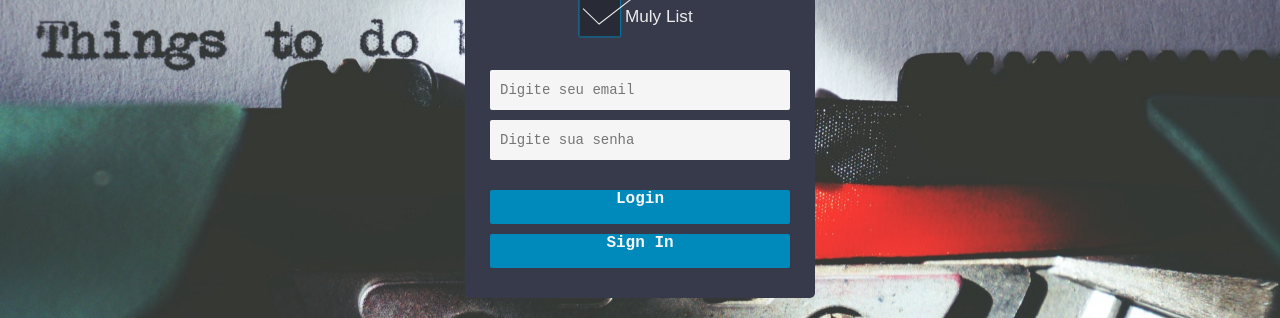
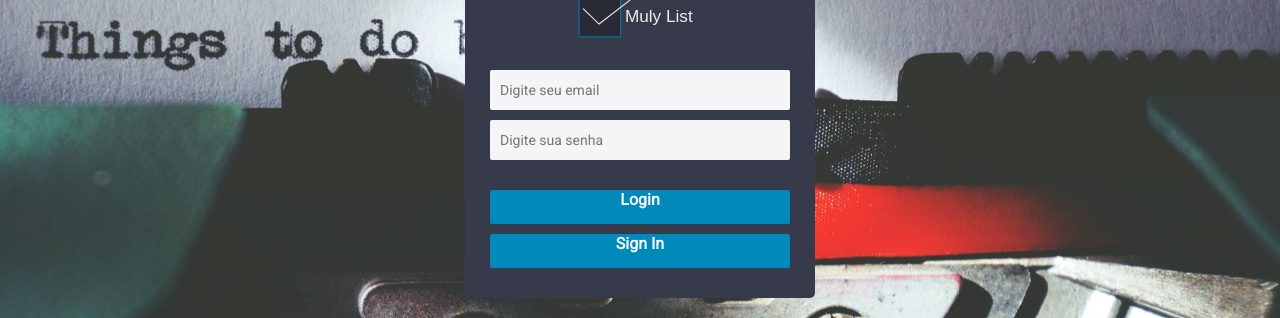
Before and after one commit to LucasFDutra/toDo-List, a React (Create React App) app in the folder todo_web/: page / in a window 1280 px wide. Shown: the part 282-600 px from the top of the page. Built offline with nearby package versions, Linux system fonts and the light colour scheme.

Commit message:
adicionada a fonte roboto

```diff
--- a/todo_web/src/App.css
+++ b/todo_web/src/App.css
@@ -1,3 +1,5 @@
+@import url('https://fonts.googleapis.com/css?family=Roboto&display=swap');
+
 * {
   margin: 0;
   padding: 0;
@@ -14,7 +16,7 @@
 }
 
 body, input, button {
-  font-family: monospace, Arial, Helvetica, sans-serif;
+  font-family: 'Roboto', monospace, Arial, Helvetica, sans-serif;
   font-size: 14px;
 }
 
```
